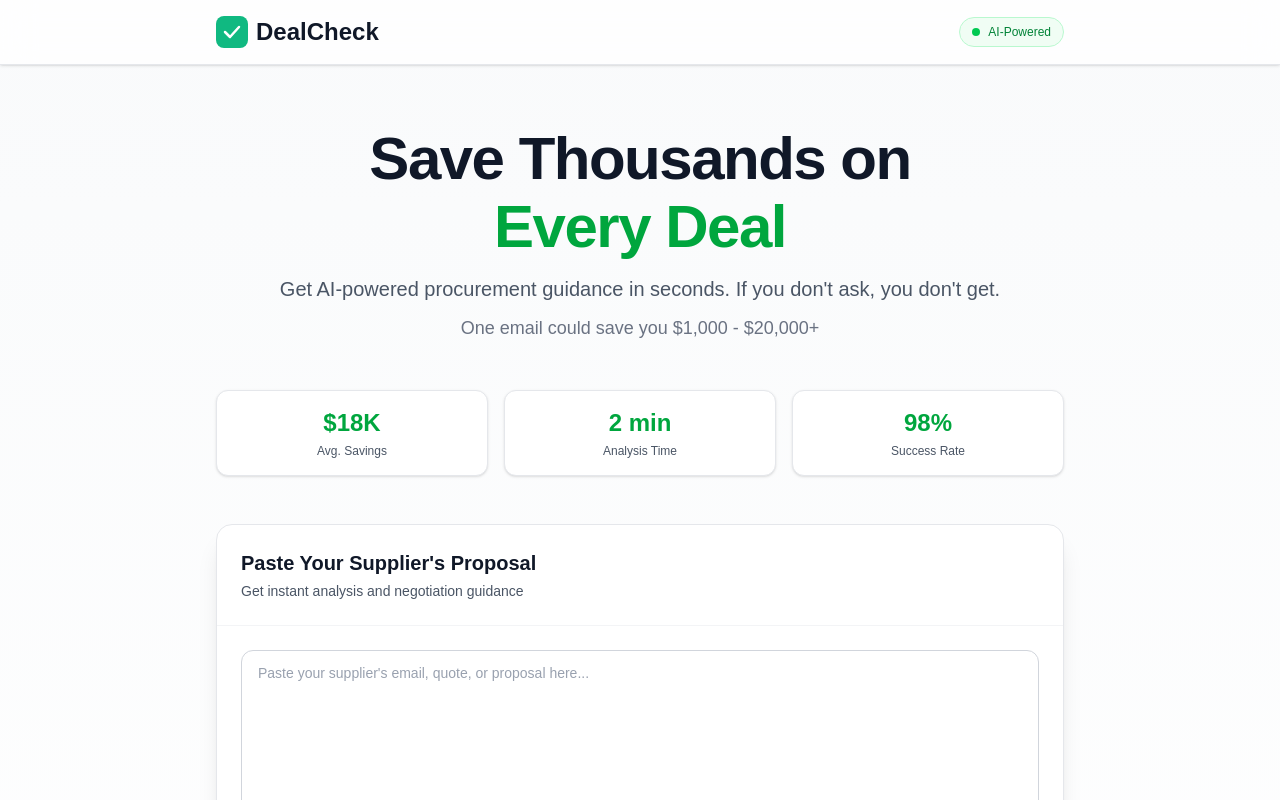
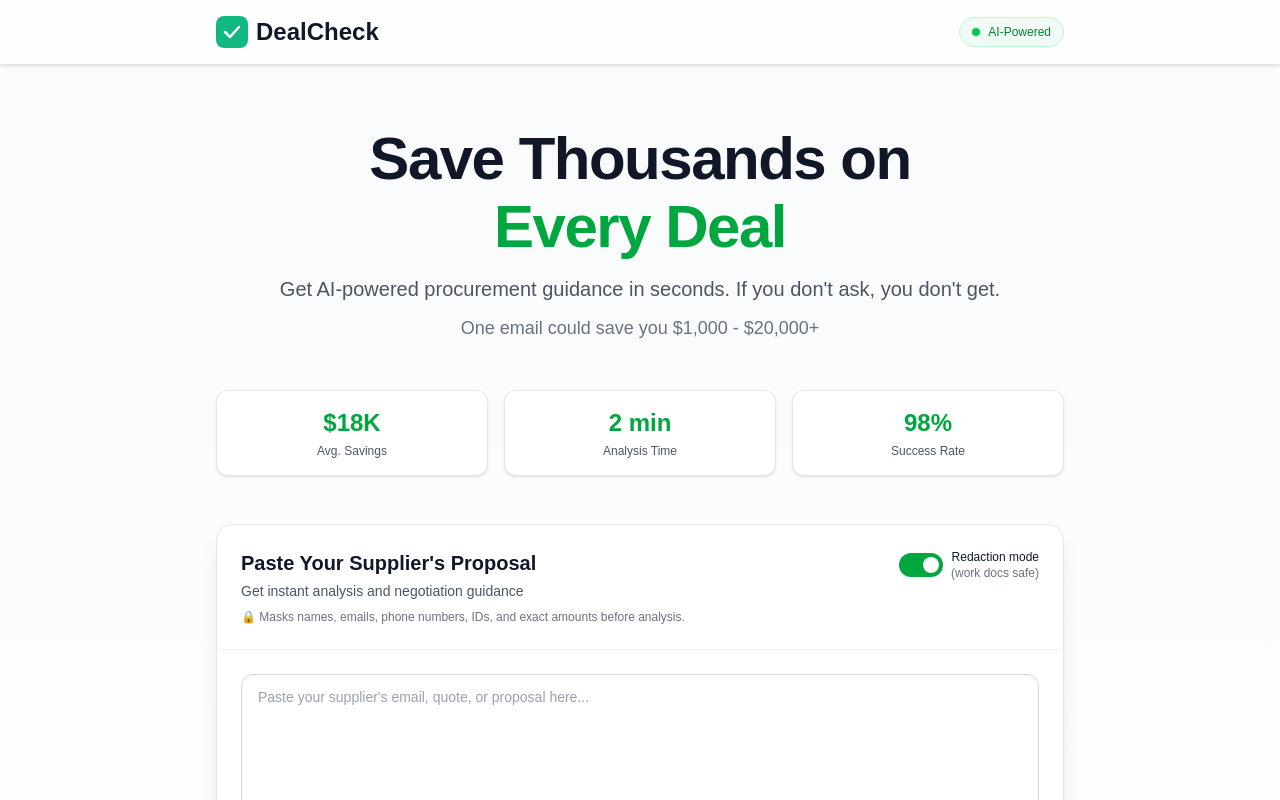
Before and after one commit to Boomchakalala/Dealcheck, a Next.js app: page / in a window 1280 px wide. Shown: the top 800 px of the page. Built offline with nearby package versions, Linux system fonts and the light colour scheme.

Commit message:
Sandbox autosave

```diff
--- a/src/app/page.tsx
+++ b/src/app/page.tsx
@@ -183,8 +183,37 @@ export default function Home() {
         {/* Chat-style Input */}
         <div className="bg-white rounded-2xl border border-gray-200 shadow-xl mb-8">
           <div className="p-6 border-b border-gray-100">
-            <h3 className="text-xl font-bold text-gray-900">Paste Your Supplier's Proposal</h3>
-            <p className="text-sm text-gray-600 mt-1">Get instant analysis and negotiation guidance</p>
+            <div className="flex items-start justify-between mb-2">
+              <div>
+                <h3 className="text-xl font-bold text-gray-900">Paste Your Supplier's Proposal</h3>
+                <p className="text-sm text-gray-600 mt-1">Get instant analysis and negotiation guidance</p>
+              </div>
+
+              {/* Redaction Mode Toggle */}
+              <div className="flex items-center gap-2">
+                <button
+                  onClick={() => setRedactionMode(!redactionMode)}
+                  className={`relative inline-flex h-6 w-11 items-center rounded-full transition-colors ${
+                    redactionMode ? 'bg-green-600' : 'bg-gray-300'
+                  }`}
+                >
+                  <span
+                    className={`inline-block h-4 w-4 transform rounded-full bg-white transition-transform ${
+                      redactionMode ? 'translate-x-6' : 'translate-x-1'
+                    }`}
+                  />
+                </button>
+                <div className="text-right">
+                  <div className="text-xs font-medium text-gray-900">Redaction mode</div>
+                  <div className="text-xs text-gray-500">(work docs safe)</div>
+                </div>
+              </div>
+            </div>
+            <p className="text-xs text-gray-500 mt-2">
+              {redactionMode
+                ? '🔒 Masks names, emails, phone numbers, IDs, and exact amounts before analysis.'
+                : '⚠️ Text will be sent as-is. Only use with non-sensitive documents.'}
+            </p>
           </div>
 
           <div className="p-6">
```
